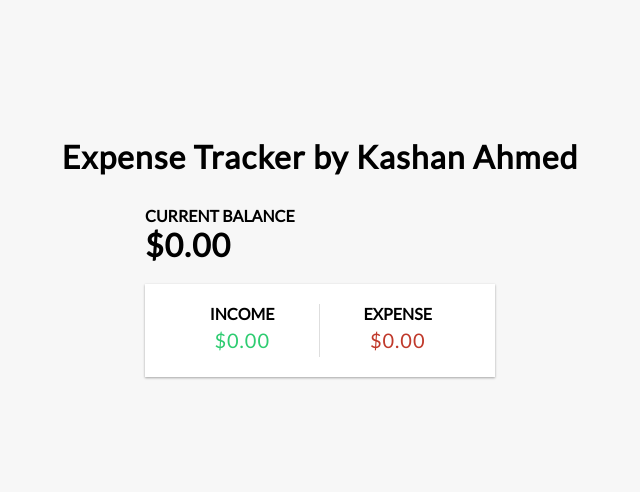
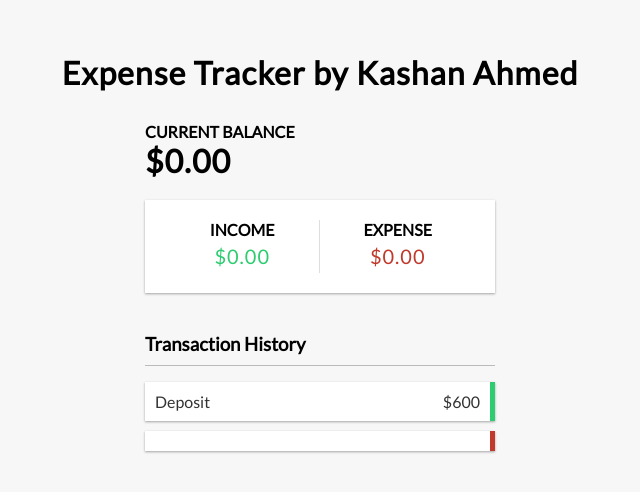
Before and after one commit to kashan2a/Expense-Tracker, a React (Create React App) app: page / in a window 1280 px wide. Shown: the part 128-620 px from the top of the page, without its empty margins (320-960 px from the left). Built offline with nearby package versions, Linux system fonts and the light colour scheme.

Commit message:
Account Transaction Updated

```diff
--- a/src/App.js
+++ b/src/App.js
@@ -3,6 +3,7 @@ import './App.css';
 import { Header } from './components/Header'
 import { Balance } from './components/Balance'
 import { AccountSummary} from './components/AccountSummary'
+import { TransactionHistory} from './components/TransactionHistory'
 
 function App() {
   return (
@@ -11,6 +12,7 @@ function App() {
       <div className="container">
         <Balance/>
         <AccountSummary/>
+        <TransactionHistory/>
       </div>
     </div>
   );
--- a/src/components/TransactionHistory.js
+++ b/src/components/TransactionHistory.js
@@ -0,0 +1,19 @@
+import React from 'react'
+
+export const TransactionHistory = () => {
+    return (
+        <div>
+            <h3>Transaction History</h3>
+            <ul className = "list">
+                <li className = "plus">
+                    Deposit
+                    <span>$600</span>
+                </li>
+                <li className = "minus">
+
+                </li>
+
+            </ul>
+        </div>
+    )
+}
```
